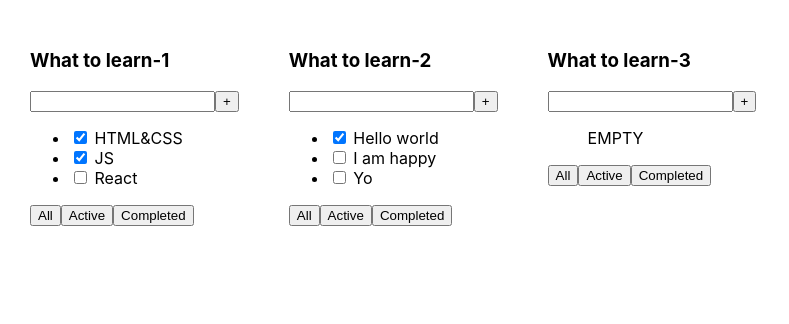
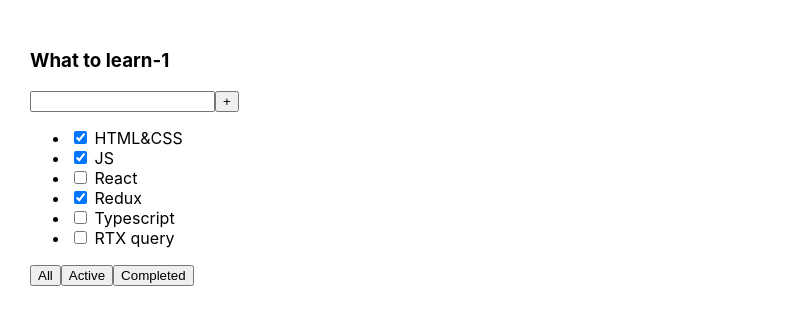
Before and after one commit to OlhaFedorets/1-todolist, a React (Create React App) app: page / in a window 1280 px wide. Shown: the top 324 px of the page, without its empty margins (0-789 px from the left). Built offline with nearby package versions, Linux system fonts and the light colour scheme.

Commit message:
change app

```diff
--- a/src/App.tsx
+++ b/src/App.tsx
@@ -1,32 +1,60 @@
-import React from 'react';
+import React, {useState} from 'react';
 import './App.css';
 import { Todolist } from './Todolist';
-import { Task } from './Todolist';
+
+
+export type FilterTypes = 'All' | 'Active' |'Completed'
+
 
 function App() {
-    const title1 = 'What to learn-1'
-    const title2 = 'What to learn-2'
-    const title3 = 'What to learn-3'
+    const title = 'What to learn-1'
 
-    const tasks1:Task[] = [
+    // let tasks:Task[] = [
+    //     {id: 1, title: 'HTML&CSS', isDone: true},
+    //     {id: 2, title: 'JS', isDone: true},
+    //     {id: 3, title: 'React', isDone: false},
+    //     {id: 1, title: 'Redux', isDone: true},
+    //     {id: 2, title: 'Typescript', isDone: false},
+    //     {id: 3, title: 'RTX query', isDone: false},
+    // ]
+
+    //   покажи, положи и перерисуй
+    let [tasks, setTasks] = useState([
         {id: 1, title: 'HTML&CSS', isDone: true},
         {id: 2, title: 'JS', isDone: true},
         {id: 3, title: 'React', isDone: false},
+        {id: 4, title: 'Redux', isDone: true},
+        {id: 5, title: 'Typescript', isDone: false},
+        {id: 6, title: 'RTX query', isDone: false},
     ]
+    )
 
-    const tasks2:Task[] = [
-        {id: 1, title: 'Hello world', isDone: true},
-        {id: 2, title: 'I am happy', isDone: false},
-        {id: 3, title: 'Yo', isDone: false},
-    ]
+    const [valueForFilter, setValueForFilter] = useState('All');
 
-    const tasks3:Task[] = []
+    const removeTask = (taskId: number) => {
+        // tasks = tasks.filter((el) => el.id !== taskId)
+        // setTasks(tasks)
+
+        setTasks(tasks.filter((el) => el.id !== taskId))
+    }
+
+    const filterTasks = (filterValue: FilterTypes) => {
+        setValueForFilter(filterValue)
+    }
+
+    let durshlag = tasks;
+    if (valueForFilter === 'Active') durshlag = tasks.filter((el) => !el.isDone)
+    if (valueForFilter === 'Completed') durshlag = tasks.filter((el) => el.isDone)
+
 
     return (
         <div className="App">
-            <Todolist title={title1} tasks={tasks1}/>
-            <Todolist title={title2} tasks={tasks2}/>
-            <Todolist title={title3} tasks={tasks3}/>
+            <Todolist
+                title={title}
+                tasks={durshlag}
+                removeTask={removeTask}
+                filterTasks={filterTasks}
+            />
         </div>
     );
 }
```
